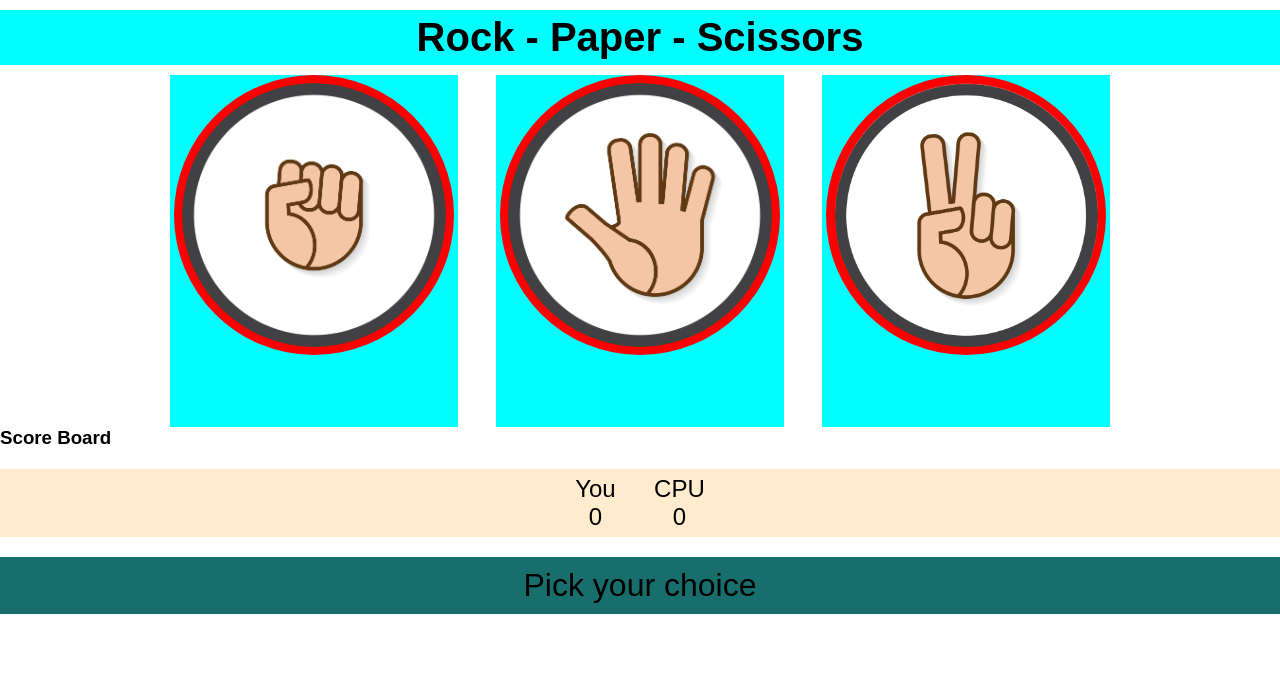
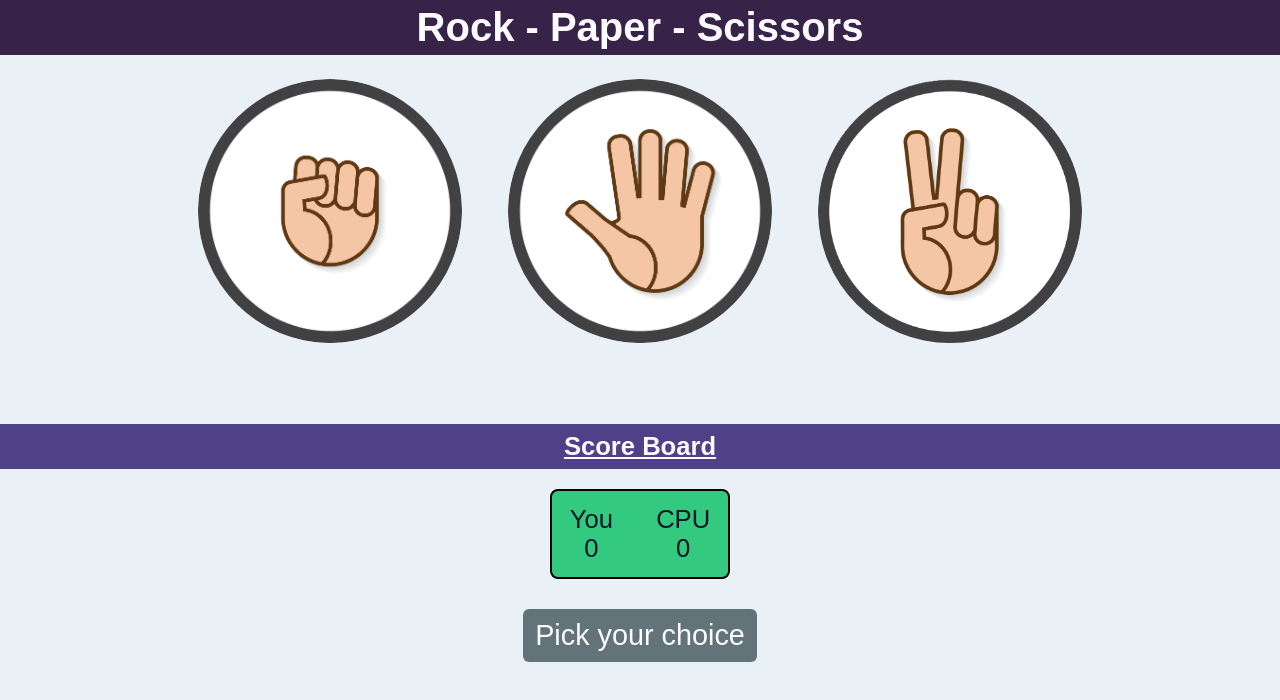
Before and after one commit to repoForRitesh/rock-paper-scissors-game, a plain HTML site: page index.html in a window 1280 px wide. Drawn offline with Linux system fonts and the light colour scheme.

Commit message:
changed overall styling of game

```diff
--- a/style.css
+++ b/style.css
@@ -2,6 +2,9 @@
     padding: 0;
     margin: 0;
     font-family: sans-serif;
+}
+body{
+    background-color: #E9F1F7;
 }
 .game-box{
     text-align: center;
@@ -9,22 +12,22 @@
 .game-box h2{
     font-size: 2.5rem;
     padding: 5px;
-    margin: 10px 0px;
-    background-color: aqua;
+    margin: 0px 0px 16px;
+    color: #FAFAFF;
+    background-color: #372248;
 }
 .game-choices{
     display: flex;
     justify-content: center;
     align-items: center;
-    gap: 3vw;
+    gap: 30px;
 }
 .choices{
     display: flex;
     flex-direction: column;
     align-items: center;
-    height: 44vh;
-    width: 36vh;
-    background-color: aqua;
+    max-height: 44vh;
+    max-width: 36vh;
 }
 .choice{
     display: flex;
@@ -33,7 +36,6 @@
     height: 35vh;
     width: 35vh;
     border-radius: 50%;
-    background-color: red;
 }
 .choice img{
     max-height: 33vh;
@@ -48,30 +50,47 @@
 }
 .choice:hover{
     cursor: pointer;
-    background-color: rgb(53, 18, 18);
+    background-color: rgb(54, 57, 49);
 
 }
 .choices:hover p{
     opacity: 1;
     font-weight: bold;
 }
+h3{
+    text-align: center;
+    font-size: 1.6rem;
+    text-decoration: underline;
+    padding: 8px 0px;
+    margin: 12px 0px;
+    color: #FAFAFF;
+    background-color: #4E4187;
+}
 .score-box{
-    display: flex;
-    justify-content: center;
-    align-items: center;
-    font-size: 1.5rem;
-    gap: 3vw;
-    margin: 20px 0px;
-    padding: 6px;
-    background-color: blanchedalmond;
+    width: fit-content;
+    font-size: 1.6rem;
+    margin: auto;
+    margin-top: 20px;
+    margin-bottom: 30px;
+    border: 2px solid black;
+    border-radius: 8px;
+    color: #011627;
+    background-color: #33CA7F;
 }
 .score{
     text-align: center;
+    display: inline-block;
+    padding: 14px 18px;
 }
 .msg-box{
     display: flex;
     justify-content: center;
-    font-size: 2rem;
-    padding: 10px 0px;
-    background-color: rgb(24, 109, 109);
+    font-size: 1.8rem;
 }
+#msg{
+    width: fit-content;
+    padding: 10px 12px;
+    border-radius: 6px;
+    color: #FAFAFF;
+    background-color: #263d42b0;
+}
```
